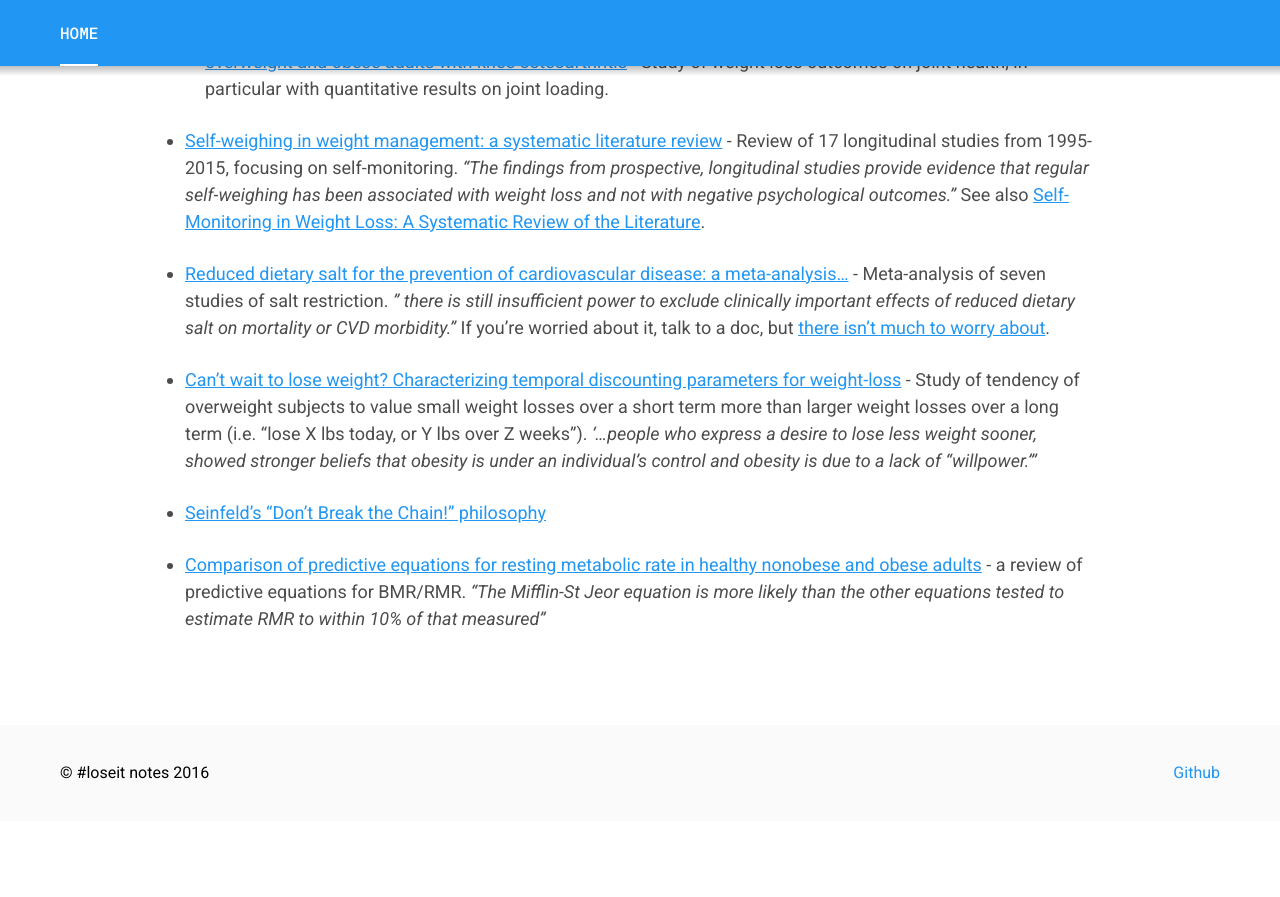
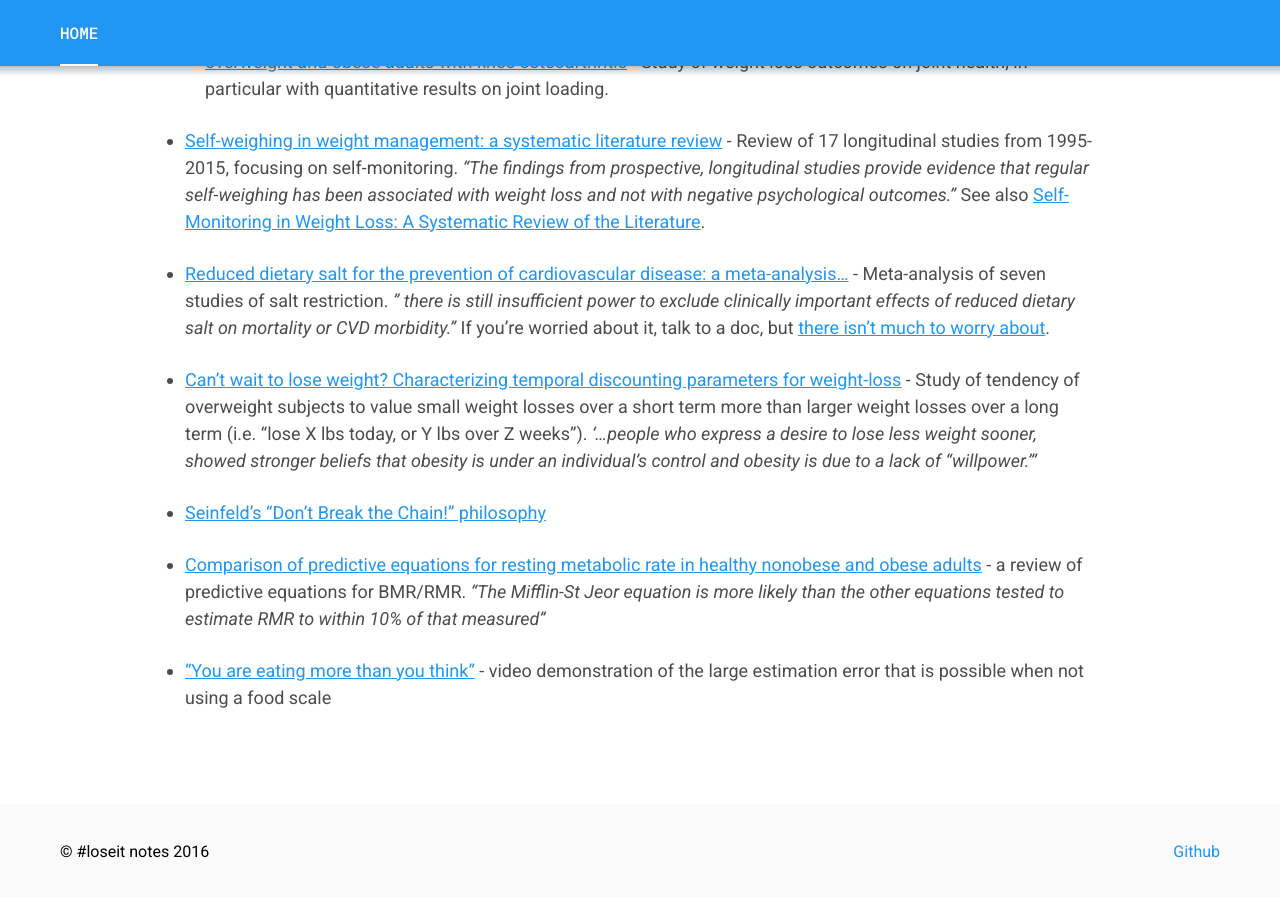
Before and after one commit to loseitIRC/loseitdocs, a Jekyll site: the page built from index.markdown, in a window 1280 px wide and 900 px high, scrolled down 1187 px. Shown: the top 897 px of the window. Built offline with Jekyll 4.4.1, drawn with Linux system fonts in a browser that asks for light colours; before the commit the page ends 2008 px from its top, so only the background shows below that.

Commit message:
add "You are eating more than you think" video

```diff
--- a/index.markdown
+++ b/index.markdown
@@ -37,3 +37,5 @@ Want to contribute?  [Fork this site on GitHub](https://github.com/loseitIRC/los
 * [Seinfeld's "Don't Break the Chain!" philosophy](http://lifehacker.com/281626/jerry-seinfelds-productivity-secret)
 
 * [Comparison of predictive equations for resting metabolic rate in healthy nonobese and obese adults](http://www.ncbi.nlm.nih.gov/pubmed/15883556) - a review of predictive equations for BMR/RMR.  *"The Mifflin-St Jeor equation is more likely than the other equations tested to estimate RMR to within 10% of that measured"*
+
+* ["You are eating more than you think"](https://www.youtube.com/watch?v=vjKPIcI51lU) - video demonstration of the large estimation error that is possible when not using a food scale
```
